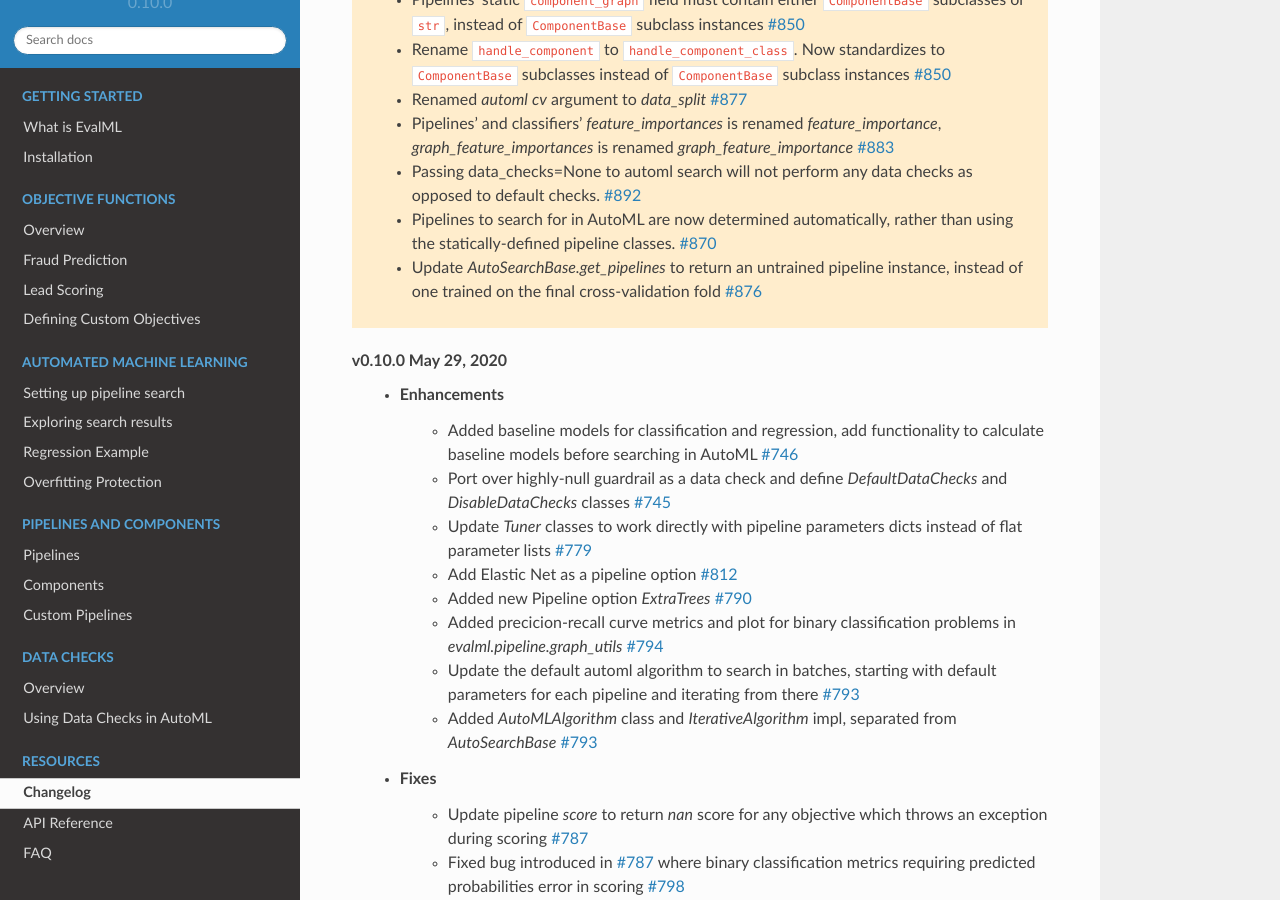
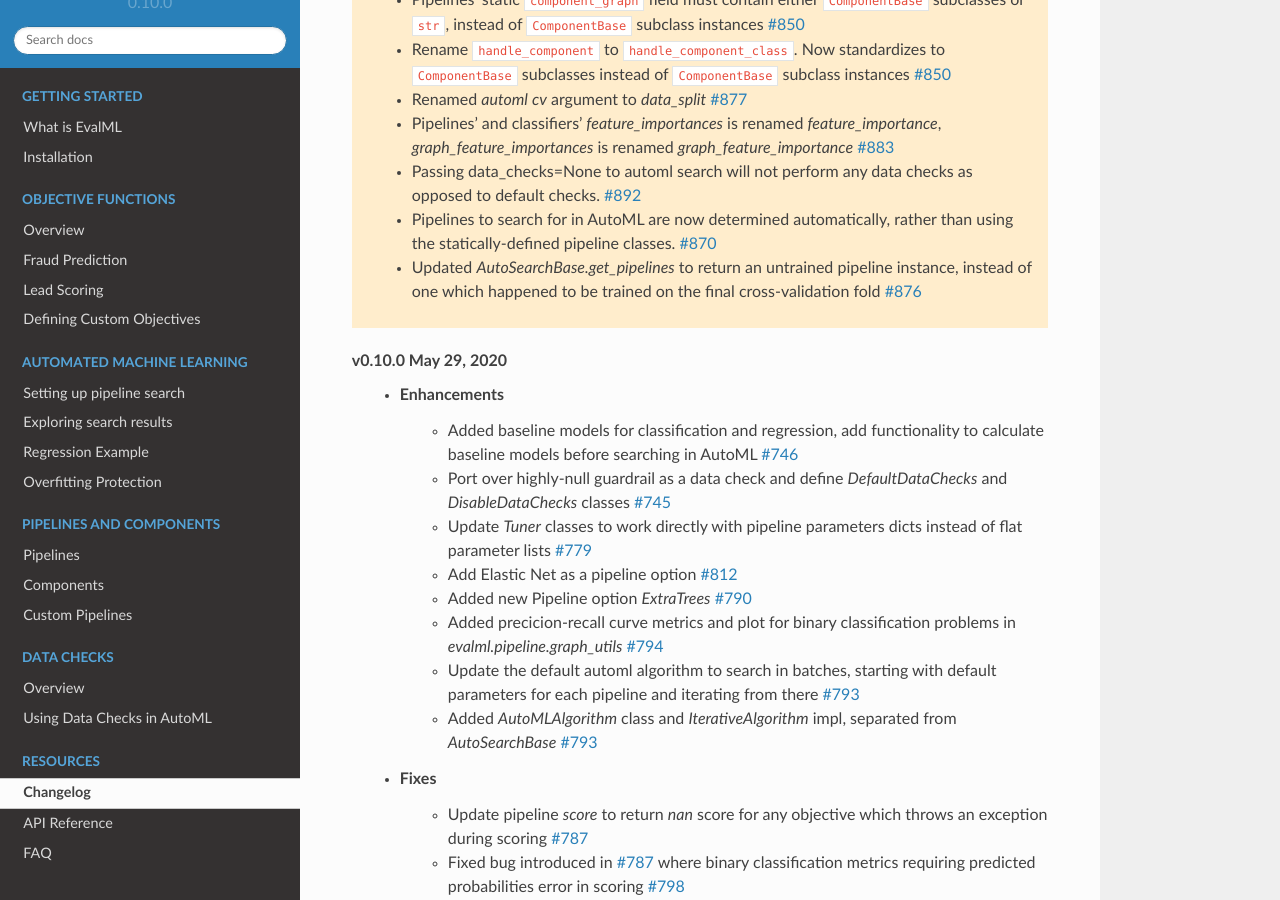
Before and after one commit to alteryx/evalml, a Sphinx documentation site: the page built from docs/source/changelog.rst, in a window 1280 px wide and 900 px high, scrolled down 1636 px. Built offline with Sphinx 7.4.7 and the Read the Docs theme 2.0.0, drawn with Linux system fonts in a browser that asks for light colours; comment, search, counter and statistics services are not loaded; some of the changed text lies outside the part shown.

Commit message:
Update changelog

```diff
--- a/docs/source/changelog.rst
+++ b/docs/source/changelog.rst
@@ -23,8 +23,8 @@
         * Added `default_parameters` class property to components and pipelines :pr:`879`
         * Added better support for disabling data checks in automl search :pr:`892`
         * Added ability to save and load AutoML objects to file :pr:`888`
-        * Update `AutoSearchBase.get_pipelines` to return an untrained pipeline instance :pr:`876`
-        * Save learned binary classification thresholds in automl results cv data dict :pr:`876`
+        * Updated `AutoSearchBase.get_pipelines` to return an untrained pipeline instance :pr:`876`
+        * Saved learned binary classification thresholds in automl results cv data dict :pr:`876`
     * Fixes
         * Fixed bug where SimpleImputer cannot handle dropped columns :pr:`846`
         * Fixed bug where PerColumnImputer cannot handle dropped columns :pr:`855`
@@ -55,7 +55,7 @@
         * Pipelines' and classifiers' `feature_importances` is renamed `feature_importance`, `graph_feature_importances` is renamed `graph_feature_importance` :pr:`883`
         * Passing data_checks=None to automl search will not perform any data checks as opposed to default checks. :pr:`892`
         * Pipelines to search for in AutoML are now determined automatically, rather than using the statically-defined pipeline classes. :pr:`870`
-        * Update `AutoSearchBase.get_pipelines` to return an untrained pipeline instance, instead of one trained on the final cross-validation fold :pr:`876`
+        * Updated `AutoSearchBase.get_pipelines` to return an untrained pipeline instance, instead of one which happened to be trained on the final cross-validation fold :pr:`876`
 
 
 **v0.10.0 May 29, 2020**
```
